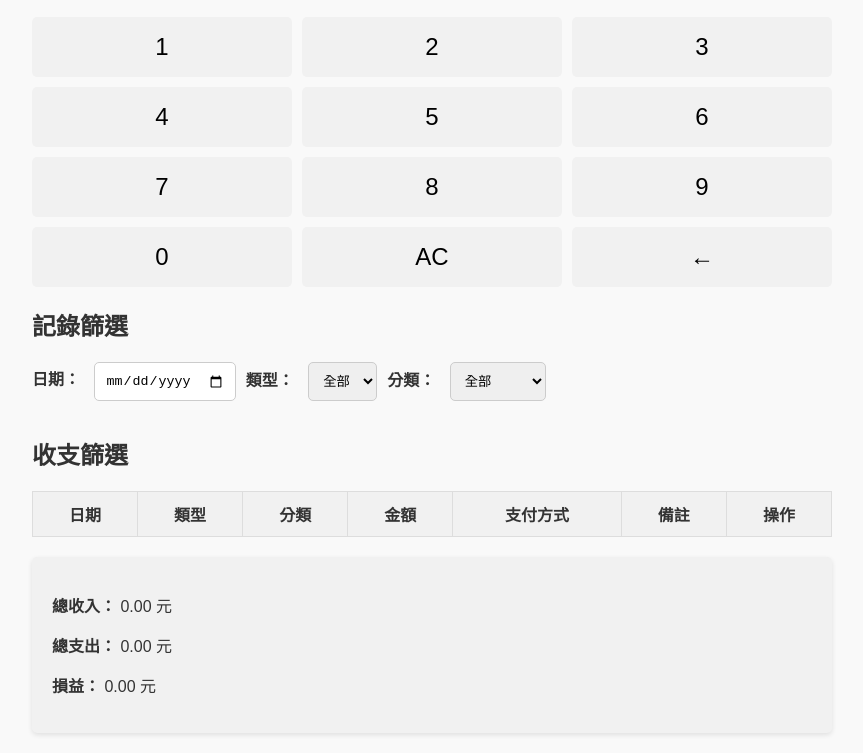
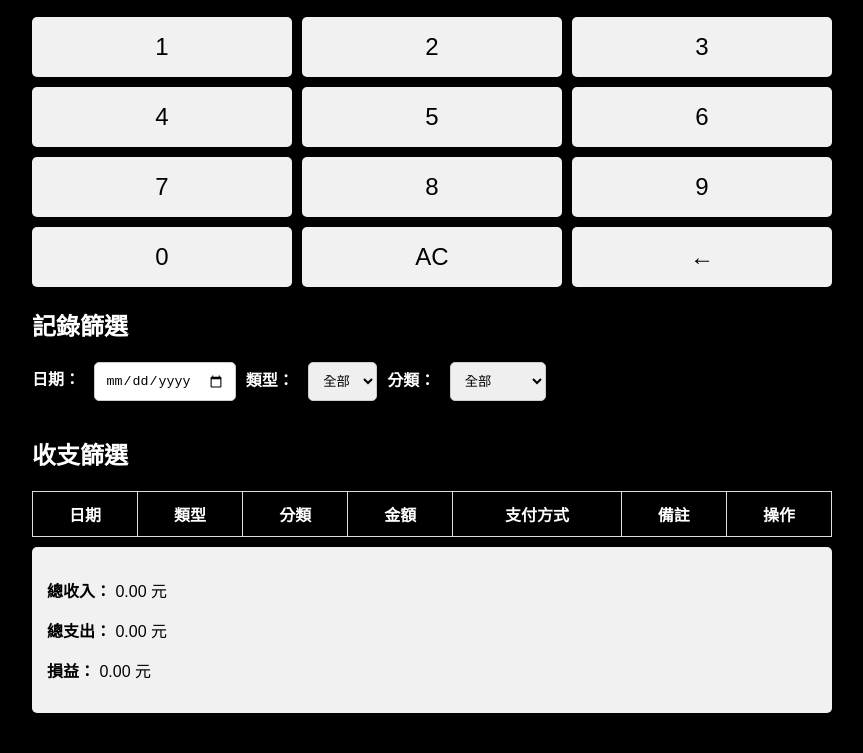
Before and after one commit to a9401155/my-website, a plain HTML site: page index.html in a window 1280 px wide. Shown: the part 612-1365 px from the top of the page, without its empty margins (208-1071 px from the left). Drawn offline with Linux system fonts and the light colour scheme.

Commit message:
Update index.html
*背景護眼

```diff
--- a/index.html
+++ b/index.html
@@ -9,7 +9,7 @@
             font-family: Arial, sans-serif;
             margin: 0;
             padding: 0;
-            background-color: #f9f9f9;
+            background-color: #000000;
             color: #333;
         }
         header {
@@ -21,6 +21,7 @@
             box-shadow: 0 2px 5px rgba(0, 0, 0, 0.1);
         }
         main {
+            color: white;
             padding: 20px;
             max-width: 800px;
             margin: 0 auto;
@@ -60,9 +61,6 @@
             padding: 10px;
             text-align: center;
         }
-        table th {
-            background-color: #f1f1f1;
-        }
         .income {
             color: green;
         }
@@ -100,8 +98,9 @@
             width: auto;
         }
         #financial-summary {
-            margin-top: 20px;
-            padding: 20px;
+            color: black;
+            margin-top: 10px;
+            padding: 15px;
             background-color: #f1f1f1;
             border-radius: 5px;
             box-shadow: 0 2px 5px rgba(0, 0, 0, 0.1);
```
